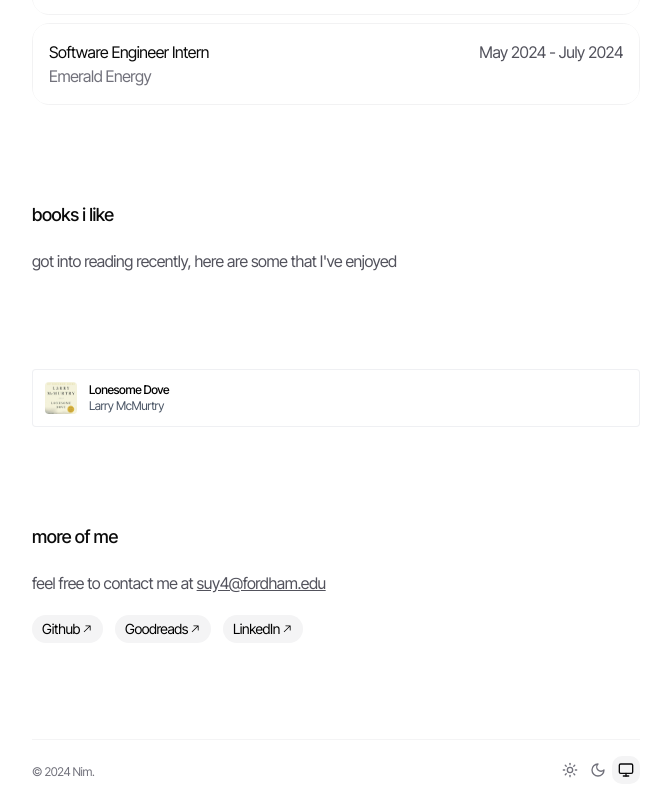
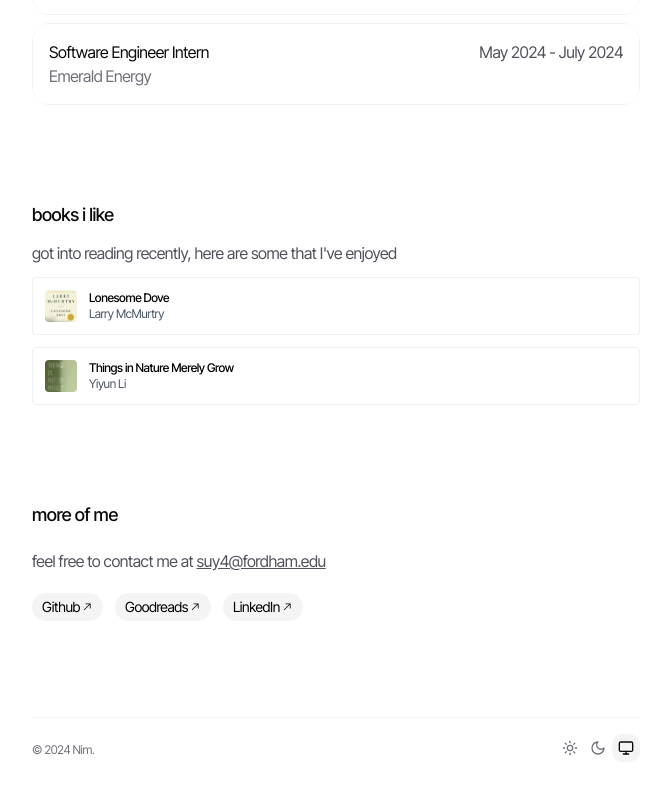
Before and after one commit to Steven-UY/personalWebsite, a Next.js app: page / in a window 1280 px wide. Shown: the part 863-1663 px from the top of the page, without its empty margins (304-975 px from the left). After the commit the page ends 1641 px from the top, so only its background shows below. Built offline with nearby package versions, Linux system fonts and the light colour scheme.

Commit message:
added another book

```diff
--- a/app/page.tsx
+++ b/app/page.tsx
@@ -217,13 +217,11 @@ export default function Personal() {
         </div>
       </motion.section>
 
-
-      <motion.section>
-        <h3 className="mb-5 text-lg font-medium">books i like</h3>
-          <p className="mb-5 text-zinc-600 dark:text-zinc-400">
+      <motion.section className="space-y-3">
+        <h3 className="text-lg font-medium">books i like</h3>
+        <p className="text-zinc-600 dark:text-zinc-400">
           got into reading recently, here are some that I've enjoyed
         </p>
-      </motion.section>
 
         <MorphingDialog
           transition={{
@@ -302,6 +300,94 @@ export default function Personal() {
           </MorphingDialogContainer>
         </MorphingDialog>
 
+        <MorphingDialog
+      transition={{
+        type: 'spring',
+        stiffness: 200,
+        damping: 24,
+      }}
+    >
+      <MorphingDialogTrigger
+        style={{
+          borderRadius: '4px',
+        }}
+        className='border border-gray-200/60 bg-white'
+      >
+        <div className='flex items-center space-x-3 p-3'>
+          <MorphingDialogImage
+            src='/assets/tinmg.webp'
+            alt='Things in Nature Merely Grow'
+            className='h-8 w-8 object-cover object-top'
+            style={{
+              borderRadius: '4px',
+            }}
+          />
+          <div className='flex flex-col items-start justify-center space-y-0'>
+            <MorphingDialogTitle className='text-[10px] font-medium text-black sm:text-xs'>
+              Things in Nature Merely Grow
+            </MorphingDialogTitle>
+            <MorphingDialogSubtitle className='text-[10px] text-gray-600 sm:text-xs'>
+              Yiyun Li
+            </MorphingDialogSubtitle>
+          </div>
+        </div>
+        </MorphingDialogTrigger>
+        <MorphingDialogContainer>
+        <MorphingDialogContent
+          style={{
+            borderRadius: '12px',
+          }}
+          className='relative h-auto w-[500px] border border-gray-100 bg-white'
+        >
+          <ScrollArea className='h-[90vh]' type='scroll'>
+            <div className='relative p-6'>
+              <div className='flex justify-center py-10'>
+                <MorphingDialogImage
+                  src='/assets/tinmg.webp'
+                  alt='What I Talk About When I Talk About Running - book cover'
+                  className='h-auto w-[200px]'
+                />
+              </div>
+              <div className=''>
+                <MorphingDialogTitle className='text-black'>
+                  Things in Nature Merely Grow
+                </MorphingDialogTitle>
+                <MorphingDialogSubtitle className='font-light text-gray-400'>
+                  Yiyun Li
+                </MorphingDialogSubtitle>
+                <div className='mt-4 text-sm text-gray-700'>
+                  <p>
+                    "There is no good way to say this..." that's also how I feel about this book.
+                  </p>
+                  <p>
+                    It is a memoir/reflection about the grief the "abyss" that Yiyun Li has to live with after
+                    the suicide of both of her sons. She writes about it so honestly and beautifully. Yes it is
+                    depressing, but there is something refreshing about someone just acknowledging when a situation
+                    just straight up sucks, and not forcing there to be a silver lining.
+                  </p>
+                  <p>
+                    I do think though that it is unfortunate that depression isn't explicitly mentioned. It's a shame honestly
+                    and I also don't agree with her values completely but that's okay.
+                  </p>
+                  <p>
+                    I don't have to agree with her for me to love the book. It's one of my favorites since it helped me feel that pain,
+                    that kind of helplessness that depression makes someone feel. When the sufferring in life outweighs the reason to live then what?
+                    It is a mentality unlike the one that I have but it helped me feel that sadness and in turn better empathize with people who are in that
+                    frame of mind. Well at least I tried.
+                  </p>
+                </div>
+              </div>
+            </div>
+           </ScrollArea>
+          <MorphingDialogClose className='text-zinc-500' />
+         </MorphingDialogContent>
+        </MorphingDialogContainer>
+       </MorphingDialog>
+
+      </motion.section>
+
+
+
       <motion.section
         variants={VARIANTS_SECTION}
         transition={TRANSITION_SECTION}
```
Also changed, not shown: public/assets/tinmg.webp (added), 1 other file (tests, documents, lock files or other folders). Lines whose indentation alone changed are shown as unchanged.
